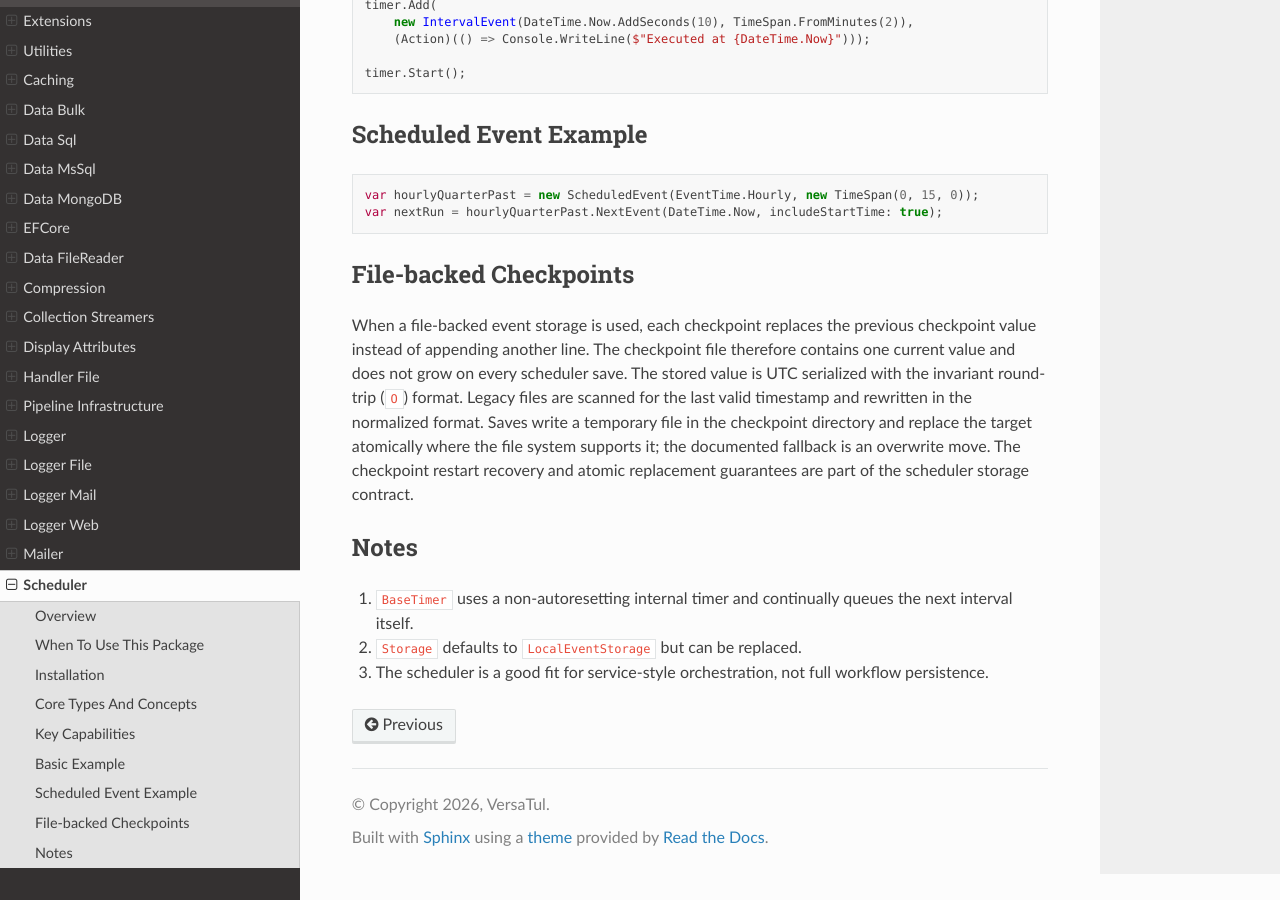
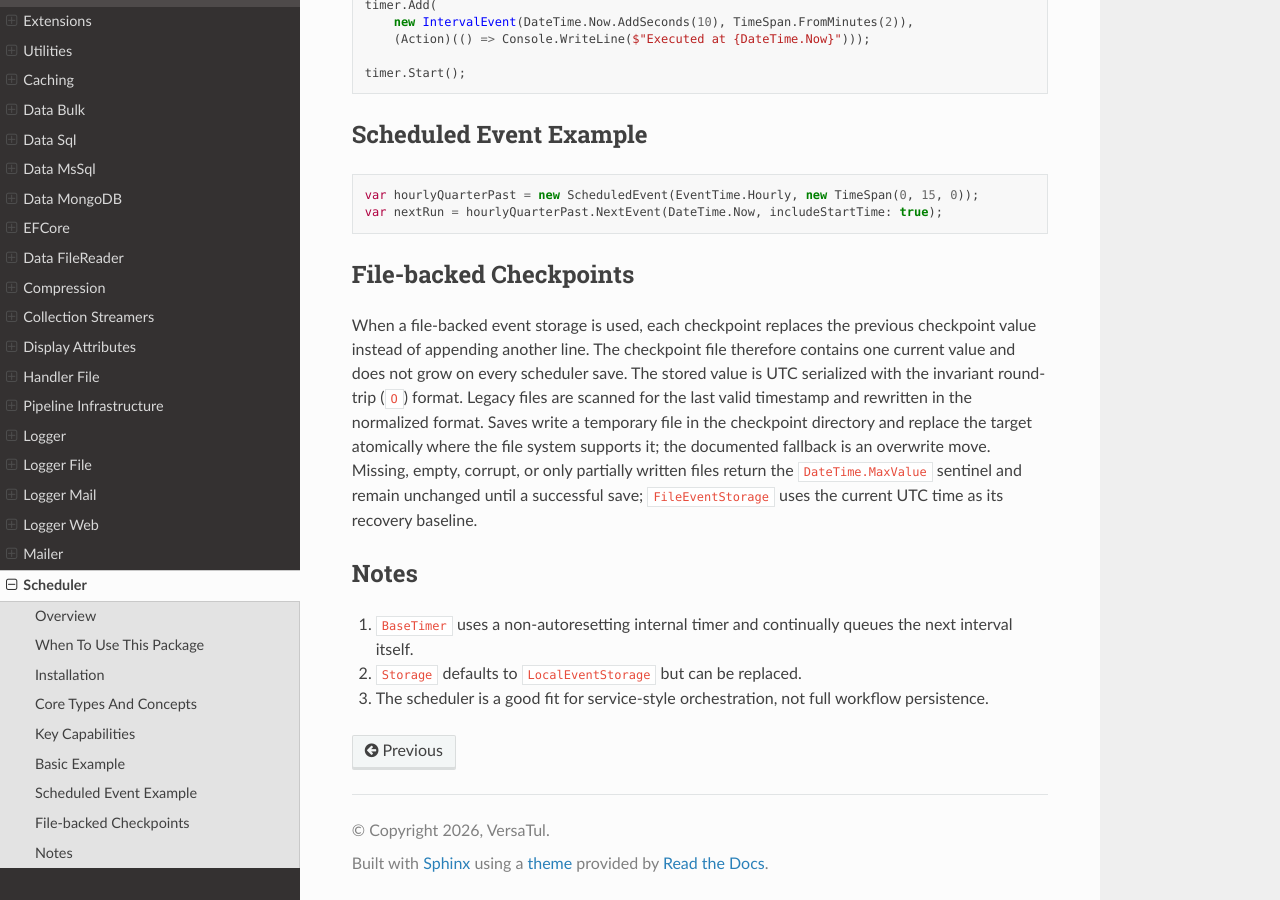
Before and after one commit to BjornWilliams/DocsVersaTul, a Sphinx documentation site: the page built from docs/source/scheduler.rst, in a window 1280 px wide and 900 px high, scrolled down 1875 px. Built offline with Sphinx 7.4.7 and the Read the Docs theme 3.1.0, drawn with Linux system fonts in a browser that asks for light colours.

Commit message:
Document scheduler checkpoint recovery
AB#2996

AB#2991

```diff
--- a/docs/source/scheduler.rst
+++ b/docs/source/scheduler.rst
@@ -98,7 +98,7 @@ Scheduled Event Example
 File-backed Checkpoints
 -----------------------
 
-When a file-backed event storage is used, each checkpoint replaces the previous checkpoint value instead of appending another line. The checkpoint file therefore contains one current value and does not grow on every scheduler save. The stored value is UTC serialized with the invariant round-trip (``O``) format. Legacy files are scanned for the last valid timestamp and rewritten in the normalized format. Saves write a temporary file in the checkpoint directory and replace the target atomically where the file system supports it; the documented fallback is an overwrite move. The checkpoint restart recovery and atomic replacement guarantees are part of the scheduler storage contract.
+When a file-backed event storage is used, each checkpoint replaces the previous checkpoint value instead of appending another line. The checkpoint file therefore contains one current value and does not grow on every scheduler save. The stored value is UTC serialized with the invariant round-trip (``O``) format. Legacy files are scanned for the last valid timestamp and rewritten in the normalized format. Saves write a temporary file in the checkpoint directory and replace the target atomically where the file system supports it; the documented fallback is an overwrite move. Missing, empty, corrupt, or only partially written files return the ``DateTime.MaxValue`` sentinel and remain unchanged until a successful save; ``FileEventStorage`` uses the current UTC time as its recovery baseline.
 
 Notes
 -----
```
